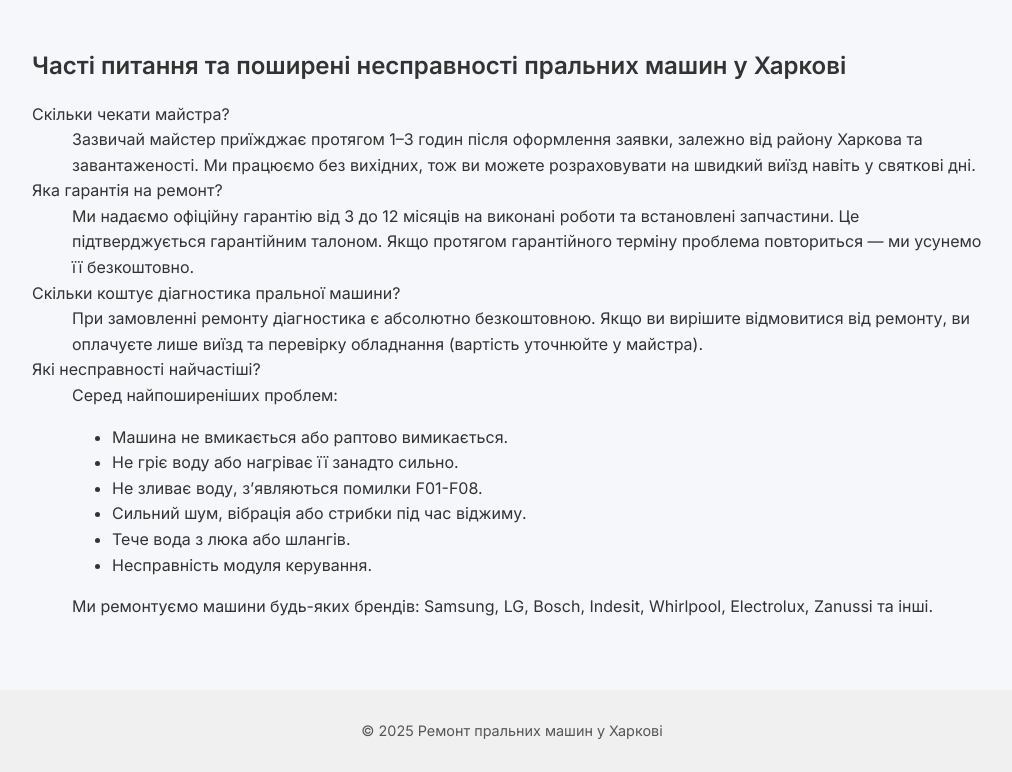
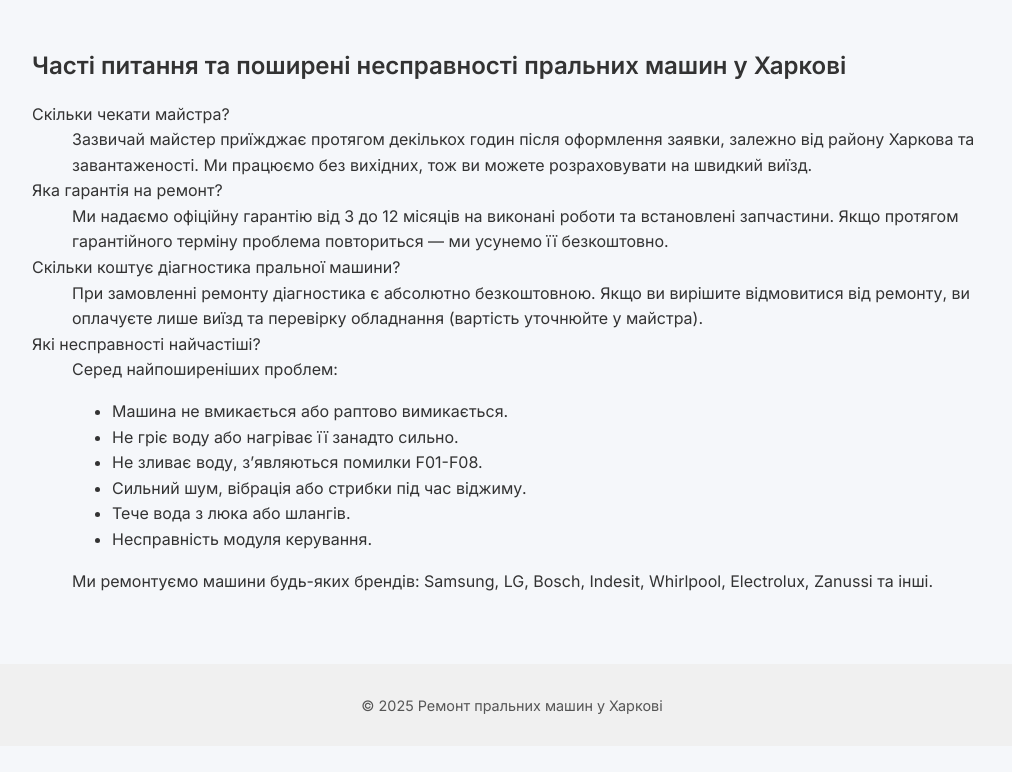
Before and after one commit to aleksOtryshko/washing-platform, a website: page index-uk.html in a window 1280 px wide. Shown: the part 3046-3818 px from the top of the page, without its empty margins (128-1140 px from the left). After the commit the page ends 3792 px from the top, so only its background shows below. Drawn offline with Linux system fonts and the light colour scheme.

Commit message:
Update index-uk.html

```diff
--- a/index-uk.html
+++ b/index-uk.html
@@ -164,10 +164,10 @@
   <h2>Часті питання та поширені несправності пральних машин у Харкові</h2>
   <dl>
     <dt>Скільки чекати майстра?</dt>
-    <dd>Зазвичай майстер приїжджає протягом 1–3 годин після оформлення заявки, залежно від району Харкова та завантаженості. Ми працюємо без вихідних, тож ви можете розраховувати на швидкий виїзд навіть у святкові дні.</dd>
+    <dd>Зазвичай майстер приїжджає протягом декількох годин після оформлення заявки, залежно від району Харкова та завантаженості. Ми працюємо без вихідних, тож ви можете розраховувати на швидкий виїзд.</dd>
 
     <dt>Яка гарантія на ремонт?</dt>
-    <dd>Ми надаємо офіційну гарантію від 3 до 12 місяців на виконані роботи та встановлені запчастини. Це підтверджується гарантійним талоном. Якщо протягом гарантійного терміну проблема повториться — ми усунемо її безкоштовно.</dd>
+    <dd>Ми надаємо офіційну гарантію від 3 до 12 місяців на виконані роботи та встановлені запчастини. Якщо протягом гарантійного терміну проблема повториться — ми усунемо її безкоштовно.</dd>
 
     <dt>Скільки коштує діагностика пральної машини?</dt>
     <dd>При замовленні ремонту діагностика є абсолютно безкоштовною. Якщо ви вирішите відмовитися від ремонту, ви оплачуєте лише виїзд та перевірку обладнання (вартість уточнюйте у майстра).</dd>
```
